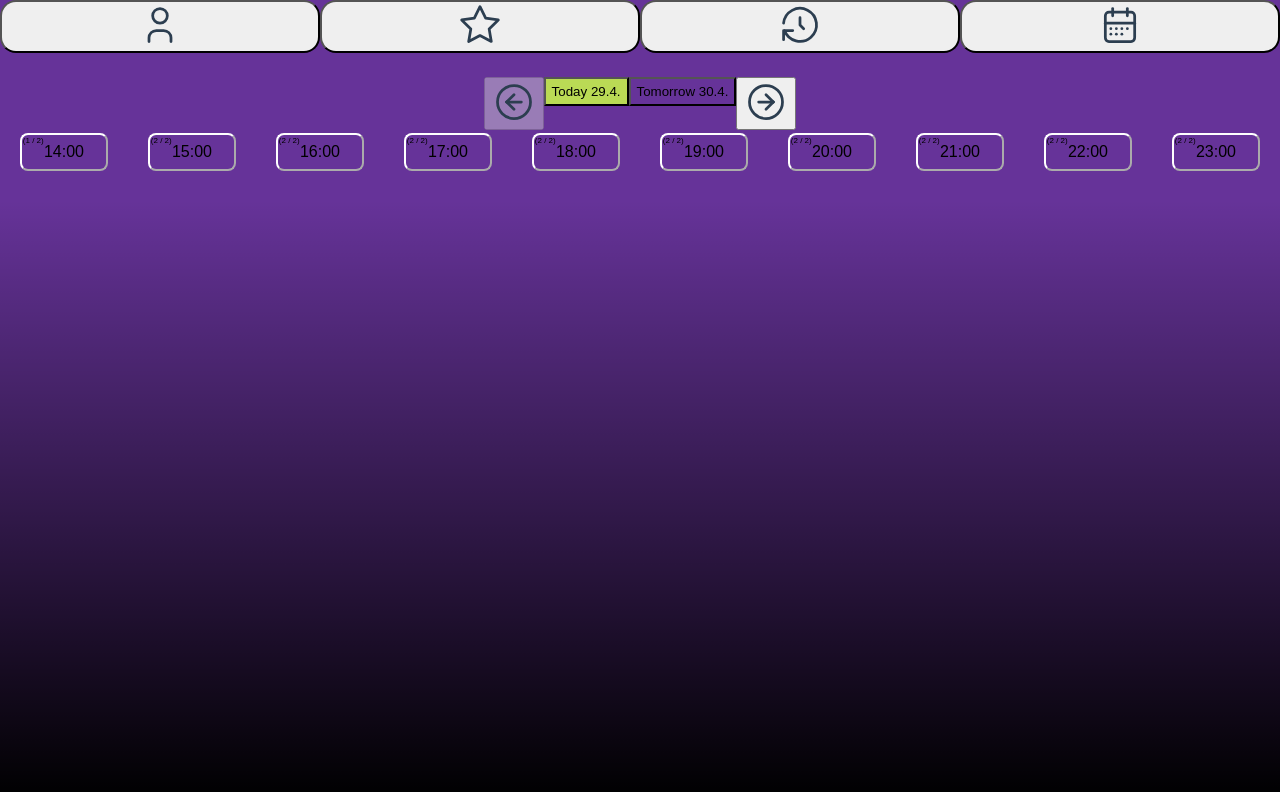
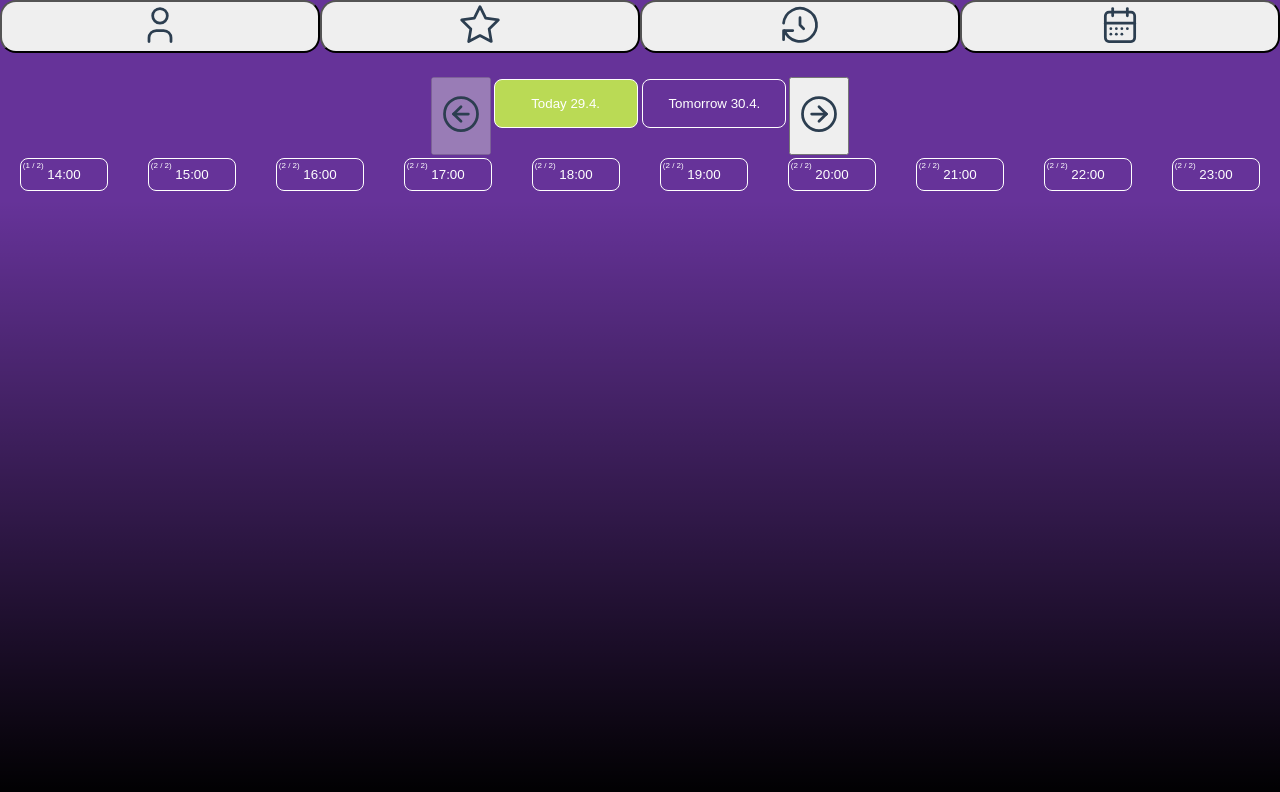
Before and after one commit to fusatytata/Booking-calendar, a React (Create React App) app: page / in a window 1280 px wide. Shown: the top 792 px of the page. Built offline with nearby package versions, Linux system fonts and the light colour scheme.

Commit message:
styling for DateNavbar added

```diff
--- a/src/App.css
+++ b/src/App.css
@@ -5,8 +5,3 @@
 .body {
   color: #000000;
 }
-
-.DayTimes{
-  display:flex;
-  flex-wrap: wrap;
-}
--- a/src/DateButton.css
+++ b/src/DateButton.css
@@ -1,25 +1,22 @@
 .DateButton{
-    display: flex;
-    justify-content: center;
 
    margin-bottom: 1.5rem;
 }
 
-.DateButton_button{
-    background-color: #190707
-    ;
+.DateButton-Button{
+
     color: white;
-    border: none;
+    border: 1px solid #fff;
     border-radius: 0.5rem;
+
+    min-width: 9rem;
+
+    padding: 1rem;
+    margin: 0.15rem;
 
 
 
-
-    flex-grow: 0;
-    flex-shrink: 0;
-    flex-basis: 6rem;
+    flex-grow: 1;
+    flex-shrink: 1;
+    flex-basis: auto;
 }
-
-.activeDateButton{
-    background-color: #bada55;
-}
--- a/src/DateButton.js
+++ b/src/DateButton.js
@@ -6,7 +6,7 @@ function DateButton({ date, isActive }) {
 
     return (
         <div className="DateButton">
-            <button style={{ backgroundColor: active }}>
+            <button className="DateButton-Button" style={{ backgroundColor: active }}>
                 {date}
             </button>
         </div>
--- a/src/DateNavbar.css
+++ b/src/DateNavbar.css
@@ -1,4 +1,5 @@
 .DateNavbar{
     display: flex;
     justify-content: center;
+
 }
--- a/src/DateNavbar.js
+++ b/src/DateNavbar.js
@@ -31,10 +31,10 @@ const formattedDate = (date) => {
 };
     return (
         <div className="DateNavbar">
-            <DecreaseButton onDecrease={decreaseOne} disabled={date.isSame(moment(), "day")} />
-            <DateButton date={formattedDate(date)} isActive={true} />
+            <DecreaseButton className="DateNavbar-Decrease" onDecrease={decreaseOne} disabled={date.isSame(moment(), "day")} />
+            <DateButton className="DateNavbar-DateButton" date={formattedDate(date)} isActive={true} />
             <DateButton date={formattedDate(date.clone().add(1, "d"))} onClick={increaseOne} />
-            <IncreaseButton onIncrease={increaseOne} />
+            <IncreaseButton className="DateNavbar-Increase" onIncrease={increaseOne} />
         </div>
     );
 }
--- a/src/DayTimeButton.css
+++ b/src/DayTimeButton.css
@@ -1,18 +1,16 @@
 .DayTimeButton {
     margin: auto;
-
-    display: flex;
     flex-wrap: wrap;
     position: relative;
 
 }
 
 .DayTimeButton-Button {
-    font-size: 1rem;
+    color: #fff;
     width: 5.5rem;
 
     border-radius: 0.5rem;
-    border-color: #fff;
+    border: 1px solid #fff;
 
     padding: 0.5rem 1rem;
     margin: 0.2rem;
--- a/src/DayTimeButton.js
+++ b/src/DayTimeButton.js
@@ -2,7 +2,7 @@ import React from "react";
 import "./DayTimeButton.css";
 
 function DayTimeButton({ value, capacity, originalCapacity, onClick, isSelected}) {
-    const backgroundColor = isSelected ? "green" : "transparent";
+    const backgroundColor = isSelected ? "#bada55" : "transparent";
     return (
         <div className="DayTimeButton">
             <button
--- /dev/null
+++ b/src/DayTimes.css
@@ -0,0 +1,4 @@
+.DayTimes{
+    display:flex;
+    flex-wrap: wrap;
+  }
--- a/src/DayTimes.js
+++ b/src/DayTimes.js
@@ -1,6 +1,7 @@
 import React from "react";
 import { useState, useEffect } from "react";
 import DayTimeButton from "./DayTimeButton";
+import "./DayTimes.css";
 import data from "./data";
 
 function DayTimes ({date}){
```
